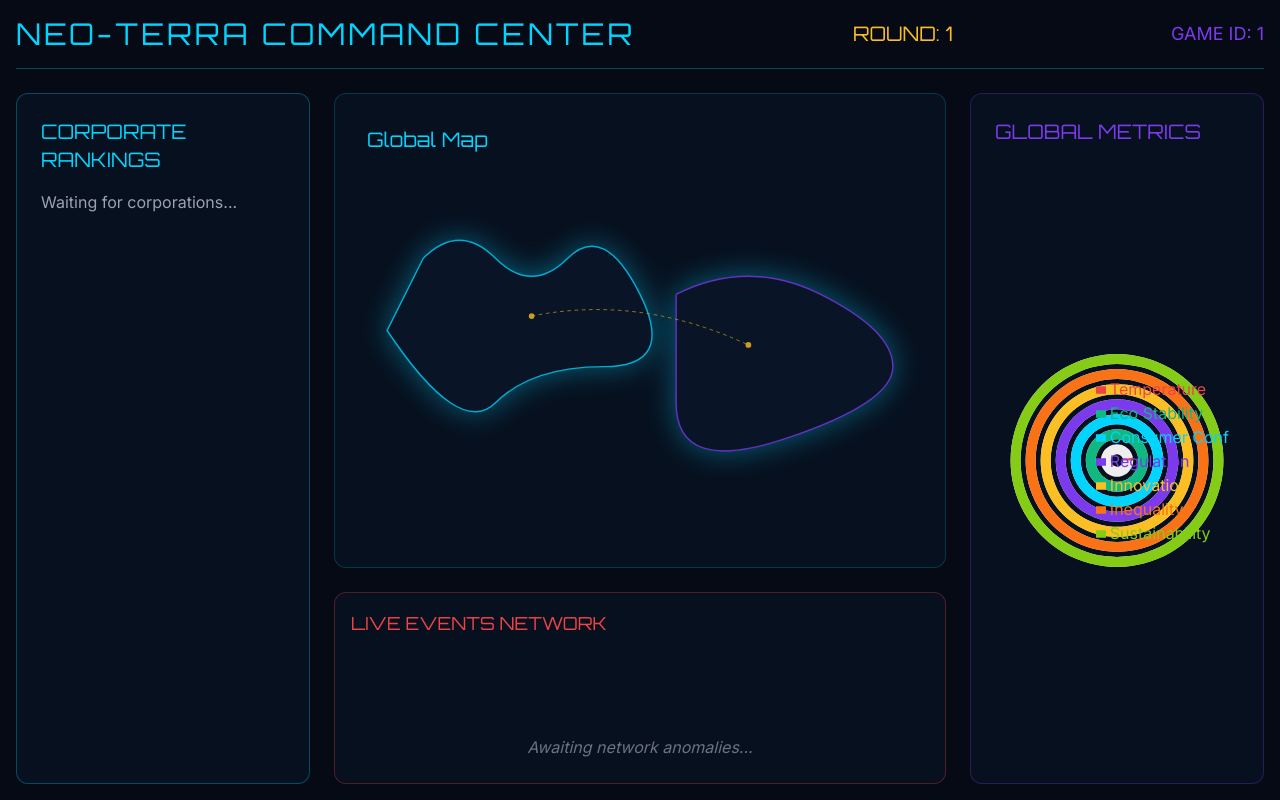
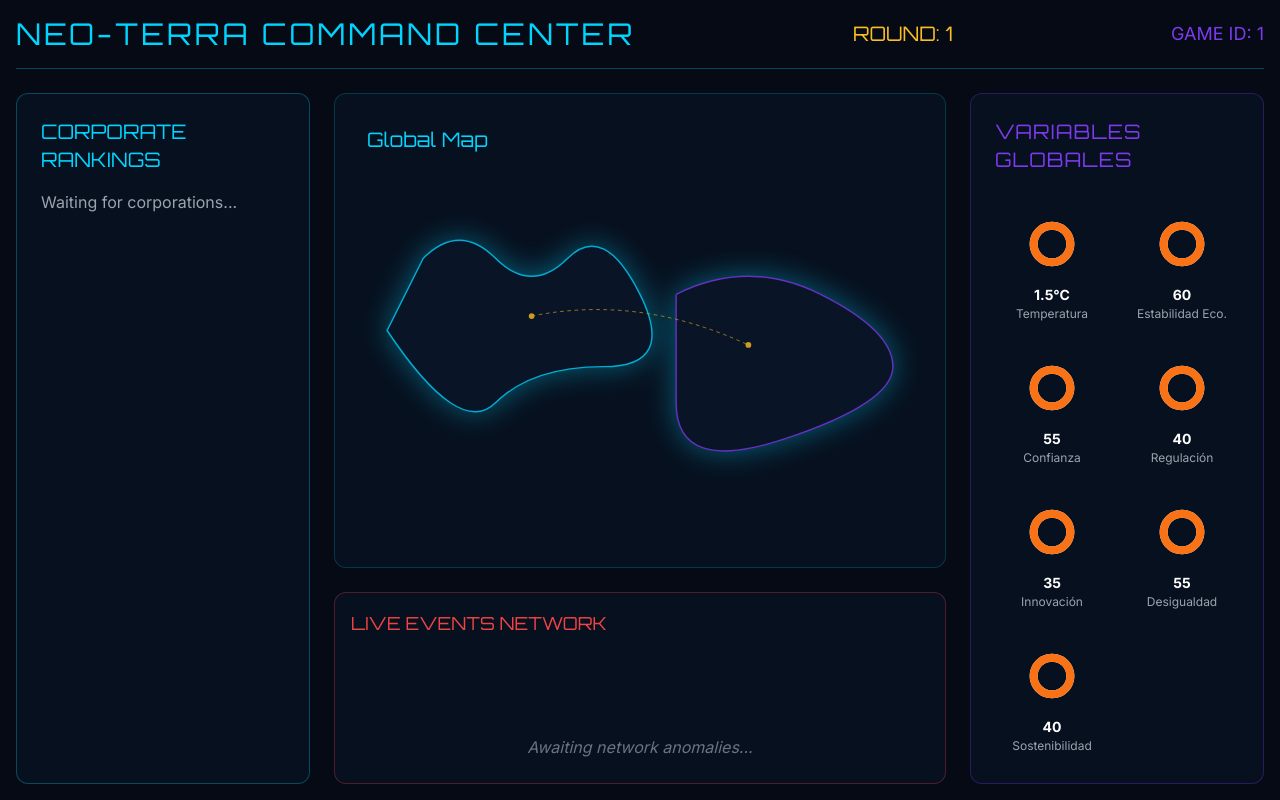
Before and after one commit to Multiversal-u/neo-terra, a Next.js app in the folder frontend/: page /dashboard/1 in a window 1280 px wide. Built offline with nearby package versions, Linux system fonts and the light colour scheme.

Commit message:
fix: corregir errores de tipos en build de Vercel

```diff
--- a/frontend/app/dashboard/[gameId]/components/GlobalMetricsPanel.tsx
+++ b/frontend/app/dashboard/[gameId]/components/GlobalMetricsPanel.tsx
@@ -1,29 +1,126 @@
 'use client';
 import React from 'react';
-import { RadialBarChart, RadialBar, Legend, ResponsiveContainer, Tooltip } from 'recharts';
+import {
+  RadialBarChart,
+  RadialBar,
+  ResponsiveContainer,
+  Tooltip,
+} from 'recharts';
 
-export default function GlobalMetricsPanel({ metrics }: { metrics: any }) {
-  const data = [
-    { name: 'Temperature', value: metrics?.temperature || 1.5, fill: '#ef4444' },
-    { name: 'Eco Stability', value: metrics?.economicStability || 50, fill: '#10b981' },
-    { name: 'Consumer Conf', value: metrics?.consumerConfidence || 50, fill: '#00d4ff' },
-    { name: 'Regulation', value: metrics?.internationalRegulation || 50, fill: '#7c3aed' },
-    { name: 'Innovation', value: metrics?.globalInnovation || 50, fill: '#fbbf24' },
-    { name: 'Inequality', value: metrics?.socialInequality || 50, fill: '#f97316' },
-    { name: 'Sustainability', value: metrics?.sustainabilityIndex || 50, fill: '#84cc16' }
+interface Metrics {
+  globalTemperature?: number;
+  economicStability?: number;
+  consumerConfidence?: number;
+  internationalRegulation?: number;
+  globalInnovation?: number;
+  socialInequality?: number;
+  sustainabilityIndex?: number;
+}
+
+interface MetricGaugeProps {
+  label: string;
+  value: number;
+  max: number;
+  color: string;
+  unit?: string;
+  invertColor?: boolean;
+}
+
+function MetricGauge({ label, value, max, color, unit = '', invertColor = false }: MetricGaugeProps) {
+  const pct = Math.min(100, Math.round((value / max) * 100));
+  const displayColor = invertColor
+    ? pct > 66 ? '#ef4444' : pct > 33 ? '#f97316' : '#10b981'
+    : pct > 66 ? '#10b981' : pct > 33 ? '#f97316' : '#ef4444';
+
+  const data = [{ value: pct, fill: displayColor }];
+
+  return (
+    <div className="flex flex-col items-center gap-1">
+      <div className="w-20 h-20">
+        <ResponsiveContainer width="100%" height="100%">
+          <RadialBarChart
+            cx="50%"
+            cy="50%"
+            innerRadius="55%"
+            outerRadius="100%"
+            barSize={8}
+            data={data}
+            startAngle={90}
+            endAngle={-270}
+          >
+            <RadialBar background dataKey="value" cornerRadius={4} />
+          </RadialBarChart>
+        </ResponsiveContainer>
+      </div>
+      <p className="text-white font-bold text-sm leading-none">
+        {value.toFixed(unit === '°C' ? 1 : 0)}{unit}
+      </p>
+      <p className="text-gray-400 text-xs text-center leading-tight">{label}</p>
+    </div>
+  );
+}
+
+export default function GlobalMetricsPanel({ metrics }: { metrics?: Metrics }) {
+  const m = metrics || {};
+
+  const gauges: MetricGaugeProps[] = [
+    {
+      label: 'Temperatura',
+      value: m.globalTemperature ?? 1.5,
+      max: 4,
+      color: '#ef4444',
+      unit: '°C',
+      invertColor: true,
+    },
+    {
+      label: 'Estabilidad Eco.',
+      value: m.economicStability ?? 60,
+      max: 100,
+      color: '#10b981',
+    },
+    {
+      label: 'Confianza',
+      value: m.consumerConfidence ?? 55,
+      max: 100,
+      color: '#00d4ff',
+    },
+    {
+      label: 'Regulación',
+      value: m.internationalRegulation ?? 40,
+      max: 100,
+      color: '#7c3aed',
+      invertColor: true,
+    },
+    {
+      label: 'Innovación',
+      value: m.globalInnovation ?? 35,
+      max: 100,
+      color: '#fbbf24',
+    },
+    {
+      label: 'Desigualdad',
+      value: m.socialInequality ?? 55,
+      max: 100,
+      color: '#f97316',
+      invertColor: true,
+    },
+    {
+      label: 'Sostenibilidad',
+      value: m.sustainabilityIndex ?? 40,
+      max: 100,
+      color: '#84cc16',
+    },
   ];
 
   return (
     <div className="bg-neoterra-navy/50 p-6 rounded-xl border border-neoterra-purple/30 h-full flex flex-col">
-      <h2 className="font-orbitron text-xl text-neoterra-purple mb-4">GLOBAL METRICS</h2>
-      <div className="flex-1 w-full min-h-[300px]">
-        <ResponsiveContainer width="100%" height="100%">
-          <RadialBarChart cx="50%" cy="50%" innerRadius="10%" outerRadius="100%" barSize={10} data={data}>
-            <RadialBar background clockWise dataKey="value" cornerRadius={10} />
-            <Tooltip contentStyle={{ backgroundColor: '#050a14', border: '1px solid #7c3aed' }} />
-            <Legend iconSize={10} layout="vertical" verticalAlign="middle" wrapperStyle={{ right: 0 }} textStyle={{ fill: '#fff', fontSize: '12px' }} />
-          </RadialBarChart>
-        </ResponsiveContainer>
+      <h2 className="font-orbitron text-xl text-neoterra-purple mb-6 tracking-wider">
+        VARIABLES GLOBALES
+      </h2>
+      <div className="grid grid-cols-2 gap-4 flex-1 place-items-center">
+        {gauges.map((g) => (
+          <MetricGauge key={g.label} {...g} />
+        ))}
       </div>
     </div>
   );
```
